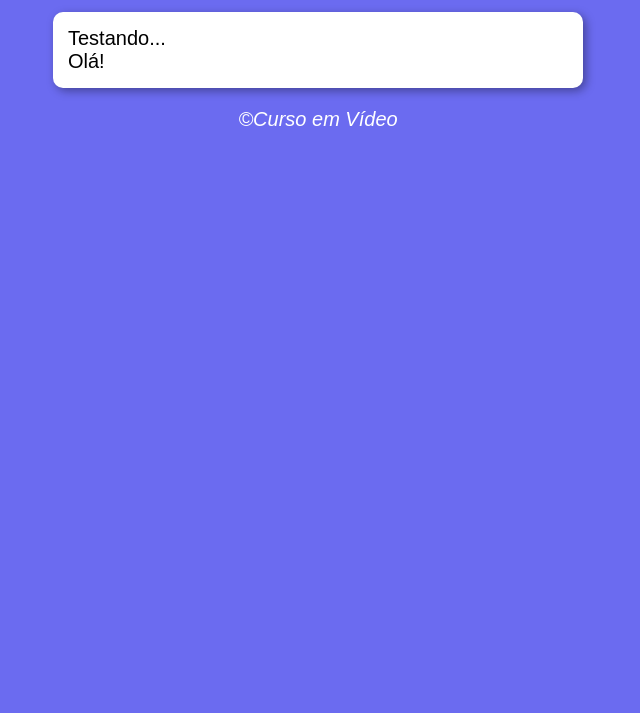
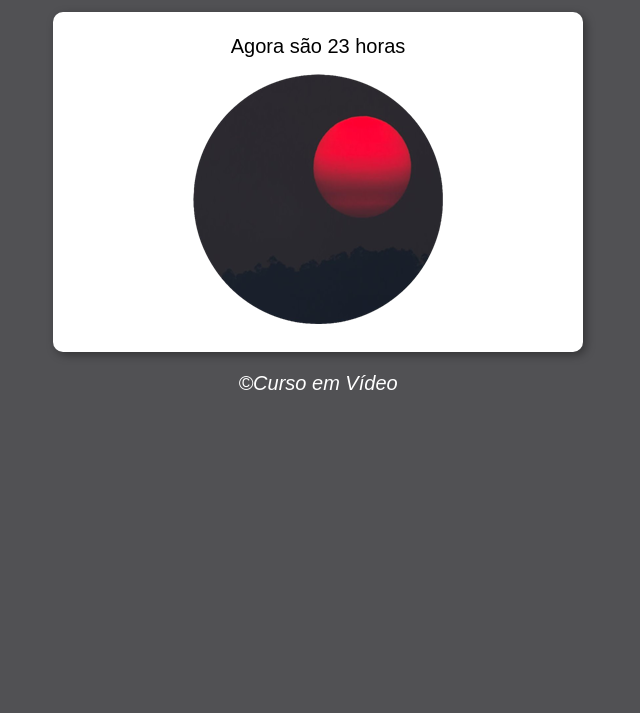
Before and after one commit to jefferssonporto/Java-Script-, a plain HTML site: page Projeto 14.html/Modelo.html in a window 1280 px wide. Shown: the part 87-800 px from the top of the page, without its empty margins (322-962 px from the left). Drawn offline with Linux system fonts and the light colour scheme.

Commit message:
subida do JS e formatação do CSS

```diff
--- a/Projeto 14.html/Modelo.html
+++ b/Projeto 14.html/Modelo.html
@@ -3,21 +3,20 @@
 <head>
     <meta charset="UTF-8">
     <meta name="viewport" content="width=device-width, initial-scale=1.0">
-    <title>Modelo de Projeto </title>
+    <title>Hora do Dia </title>
     <link rel="stylesheet" href="estilo.css">
 </head>
-<body>
+<body onload="carregar()">
     <header>
-        <h1> Título </h1>
+        <h1> Hora do Dia </h1>
     </header>
     <section>
-        <div>
-            Testando...
-
+        <div id="msg">
+            Aqui vai aparecer uma mensagem...
         </div>
 
-        <div>
-            Olá!
+        <div id="foto">
+            <img id="imagem" src="fotomanha.png" alt="">
 
         </div>
     </section>
--- a/Projeto 14.html/estilo.css
+++ b/Projeto 14.html/estilo.css
@@ -19,6 +19,10 @@ section {
 
 }
 
+div {
+    text-align: center;
+    padding: 8px;
+}
 footer {
     color: white;
     text-align: center;
--- a/Projeto 14.html/script.js
+++ b/Projeto 14.html/script.js
@@ -1 +1,21 @@
-alert('Olá!')
+function carregar() {
+    var msg = window.document.getElementById('msg')
+    var img = window.document.getElementById('imagem')
+    var data = new Date()
+    var hora = data.getHours()
+    msg.innerHTML = `Agora são ${hora} horas `
+    if (hora >= 0 &&  hora <12) {
+        //BOM DIA!
+        img.src = 'fotomanha.png'
+        document.body.style.background = '#e2cd9f'
+    } else if (hora >=12 && hora <18) {
+        //BOA TARDE!
+        img.src = 'fototarde.png'
+         document.body.style.background = '#b9846f'
+    } else {
+        //BOA NOITE!
+        img.src = 'fotonoite.png'
+         document.body.style.background = '#515154'
+
+    }
+}
```
Also changed, not shown: Projeto 14.html/fotomanha.png (added), Projeto 14.html/fotonoite.png (added), Projeto 14.html/fototarde.png (added), 1 other file.
